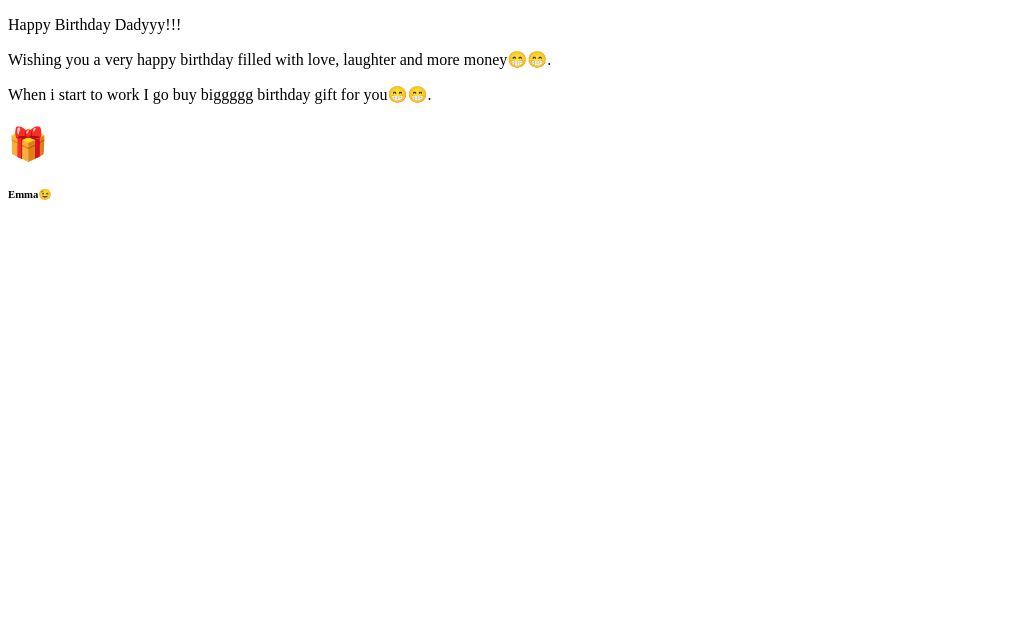
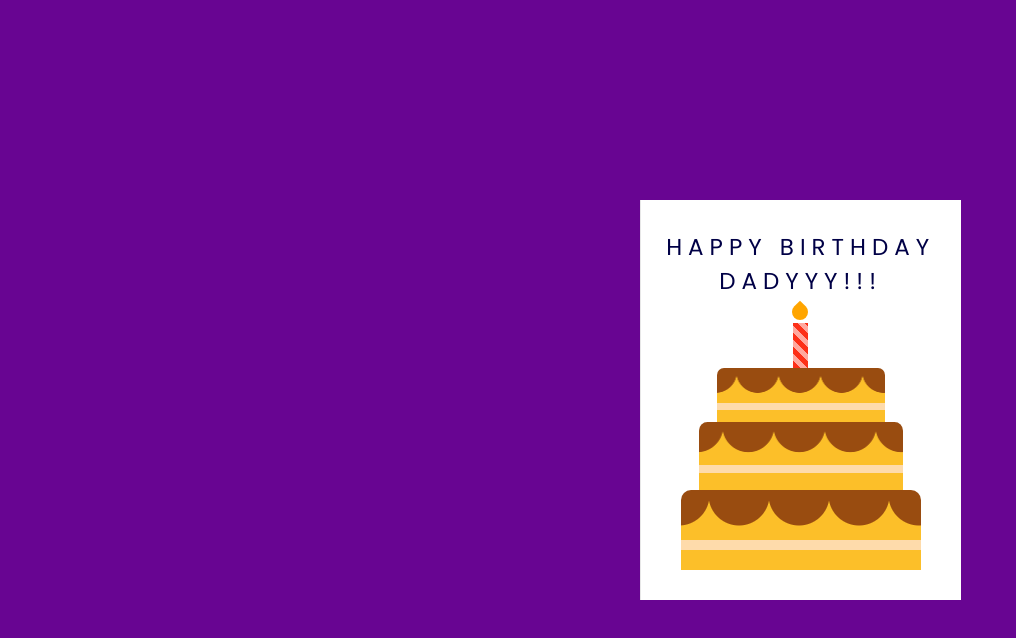
Before and after one commit to akhilomeella/akhilomeella.github.io, a plain HTML site: page index.html in a window 1280 px wide. Shown: the whole page, without its empty margins (0-1016 px from the left). Drawn offline with Linux system fonts and the light colour scheme.

Commit message:
add flex

```diff
--- a/style.css
+++ b/style.css
@@ -1,13 +1,14 @@
-@media only screen and (device-width: 390px)
+/*@media only screen and (device-width: 390px)
                    and (device-height: 844px)
                    and (-webkit-device-pixel-ratio: 3)
 
-{
+{*/
 * {
     padding: 0;
     margin: 0;
     box-sizing: border-box;
     font-family: "Poppins", sans-serif;
+    flex-wrap: wrap;
   }
   body {
     background-color: #680592;
@@ -148,4 +149,3 @@
     position: relative;
     left: 40%;
   }
-}
```
